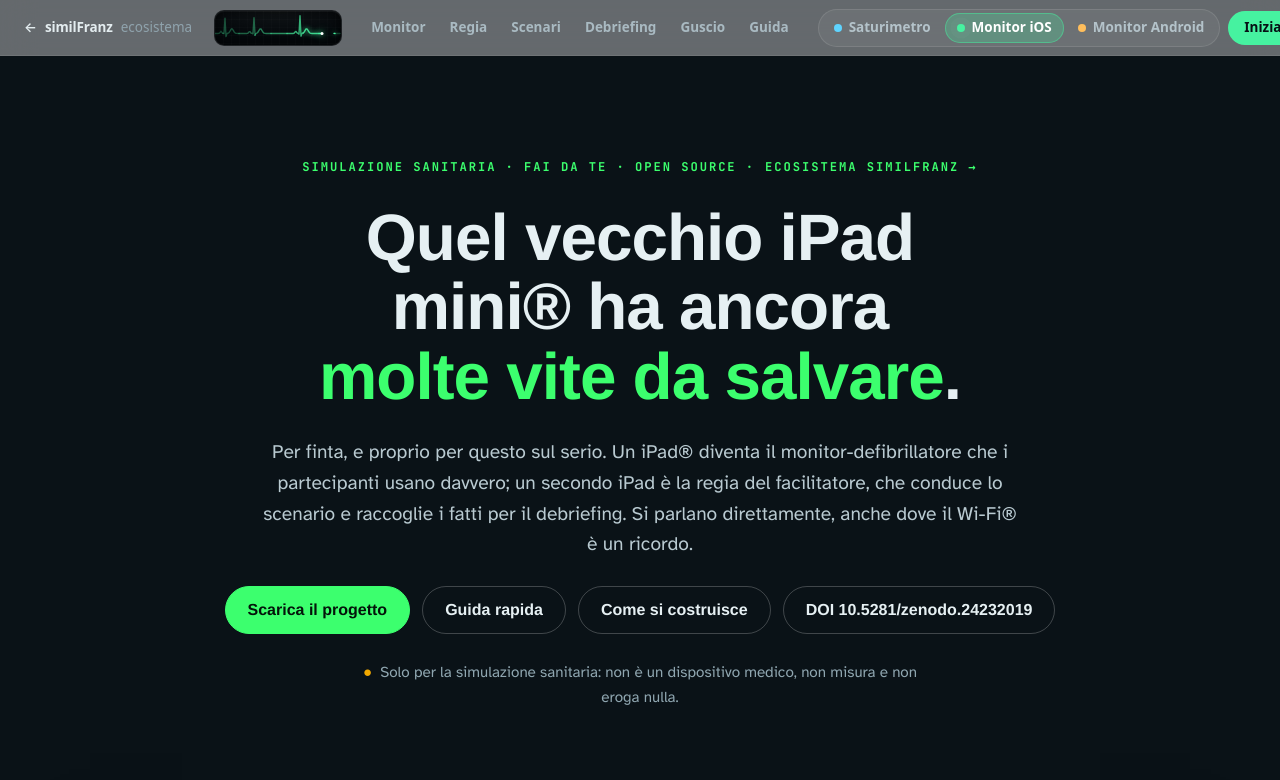
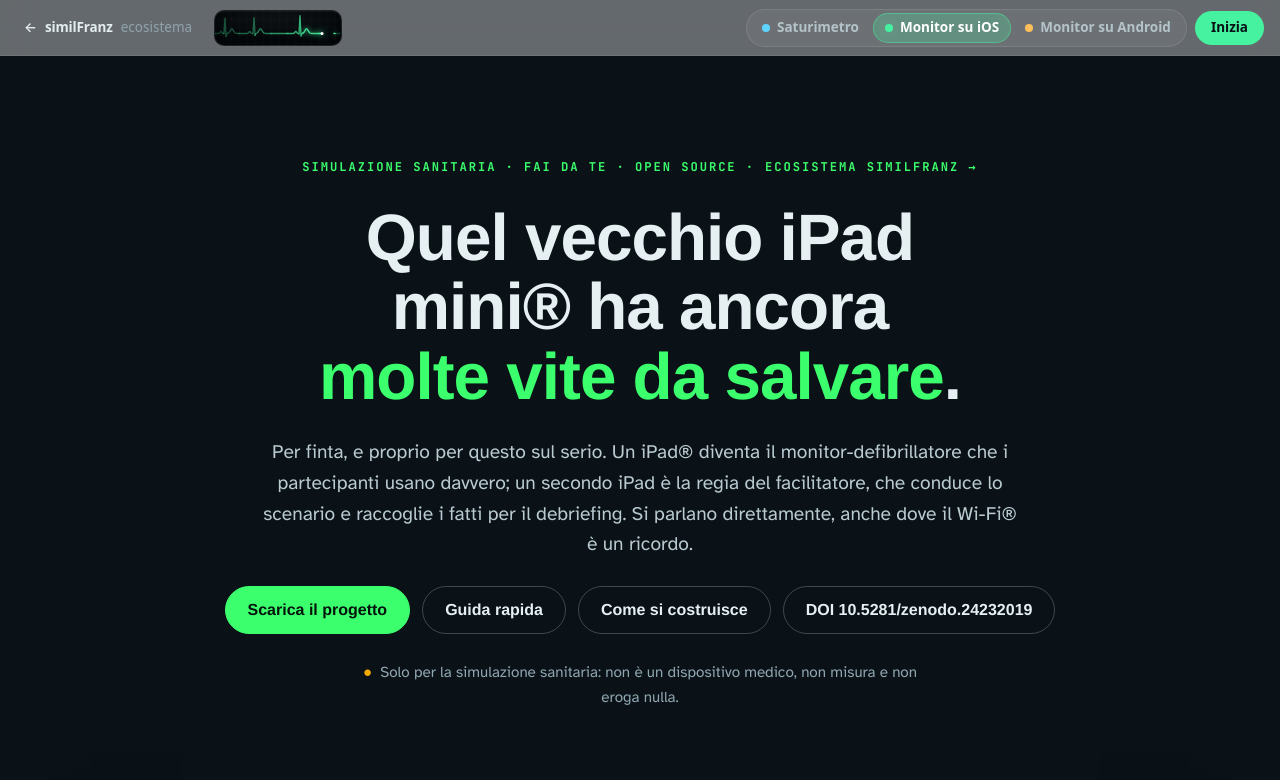
Before and after one commit to Franz8787/similfranz-monitor, a plain HTML site: page docs/index.html in a window 1280 px wide. Shown: the top 780 px of the page. Drawn offline with Linux system fonts and the light colour scheme; grey boxes are pictures that could not be loaded; a web font is replaced by a local one.

Commit message:
Barra: Saturimetro · Monitor su iOS · Monitor su Android
Co-Authored-By: Claude Opus 5.5 <noreply@anthropic.com>

```diff
--- a/docs/index.html
+++ b/docs/index.html
@@ -227,7 +227,7 @@ footer .sign { margin-top: 36px; padding-top: 22px; border-top: 1px solid var(--
 @keyframes sfEcoBeat{0%{box-shadow:0 0 0 0 var(--a)}12%{box-shadow:0 0 0 4px rgba(255,255,255,.12)}40%,100%{box-shadow:0 0 0 7px transparent}}
 @keyframes sfEcoAl{50%{opacity:.35}}
 @media (max-width:760px){.sf-eco .mon{display:none}}
-@media (max-width:1220px){.sf-eco .sec{display:none}.sf-eco .rgt{margin-left:auto}}
+@media (max-width:1430px){.sf-eco .sec{display:none}.sf-eco .rgt{margin-left:auto}}
 @media (max-width:640px){.sf-eco{gap:6px}.sf-eco .hub em,.sf-eco .cta{display:none}.sf-eco .hub{padding:0 8px 0 4px}
   .sf-eco .seg a{padding:0 9px;gap:5px;height:36px}.sf-eco .seg{padding:2px}.sf-eco .seg .l{display:none}.sf-eco .seg .s{display:inline}}
 @media (max-width:380px){.sf-eco{padding:0 10px}.sf-eco .hub{padding:0 6px 0 2px;gap:6px}.sf-eco .seg a{padding:0 7px;gap:4px}}
@@ -238,7 +238,7 @@ footer .sign { margin-top: 36px; padding-top: 22px; border-top: 1px solid var(--
   <a class="hub" href="https://franz8787.github.io/similfranz/" title="Torna all'ecosistema similFranz"><b>←</b> <strong>similFranz</strong> <em>ecosistema</em></a>
   <span class="mon" aria-hidden="true"><canvas></canvas></span>
   <div class="sec"><a href="#monitor">Monitor</a><a href="#regia">Regia</a><a href="#scenari">Scenari</a><a href="#debriefing">Debriefing</a><a href="#guscio">Guscio</a><a href="#guida">Guida</a></div>
-  <div class="rgt"><nav class="seg" aria-label="Gli strumenti similFranz"><a href="https://franz8787.github.io/similfranz-saturimetro/" style="--a:#5fd4ff" title="Saturimetro: SpO₂, polso e pletismografia su iPod touch®"><i></i><span class="l">Saturimetro</span><span class="s">Sat</span></a><a href="https://franz8787.github.io/similfranz-monitor/" aria-current="page" style="--a:#46f2a0" title="Monitor iOS: Monitor-defibrillatore su iPad mini®"><i></i><span class="l">Monitor iOS</span><span class="s">iOS</span></a><a href="https://franz8787.github.io/similfranz-monitor-android/" style="--a:#ffbe5c" title="Monitor Android: Monitor-defibrillatore su tablet Android™"><i></i><span class="l">Monitor Android</span><span class="s">Android</span></a></nav><a class="cta" href="#come">Inizia</a></div>
+  <div class="rgt"><nav class="seg" aria-label="Gli strumenti similFranz"><a href="https://franz8787.github.io/similfranz-saturimetro/" style="--a:#5fd4ff" title="Saturimetro: SpO₂, polso e pletismografia su iPod touch®"><i></i><span class="l">Saturimetro</span><span class="s">Sat</span></a><a href="https://franz8787.github.io/similfranz-monitor/" aria-current="page" style="--a:#46f2a0" title="Monitor iOS: Monitor-defibrillatore su iPad mini®"><i></i><span class="l">Monitor su iOS</span><span class="s">iOS</span></a><a href="https://franz8787.github.io/similfranz-monitor-android/" style="--a:#ffbe5c" title="Monitor Android: Monitor-defibrillatore su tablet Android™"><i></i><span class="l">Monitor su Android</span><span class="s">Android</span></a></nav><a class="cta" href="#come">Inizia</a></div>
 </div>
 <style>.nav{display:none!important}</style>
 <script>
```
